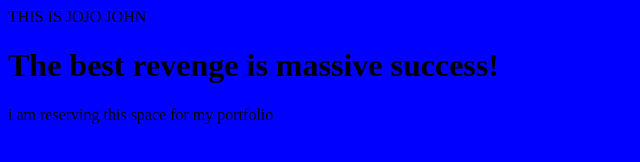
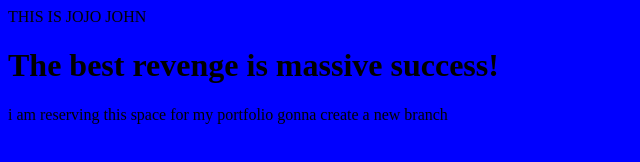
Before and after one commit to Jojojohn06/JOSITE, a plain HTML site: page index.html in a window 1280 px wide. Shown: the whole page, without its empty margins (0-640 px from the left). Drawn offline with Linux system fonts and the light colour scheme.

Commit message:
update:details

```diff
--- a/index.html
+++ b/index.html
@@ -10,5 +10,6 @@
   THIS IS JOJO JOHN
   <h1>The best revenge is massive success!</h1>
   i am reserving this space for my portfolio
+  gonna create a new branch
 </body>
 </html>
```
